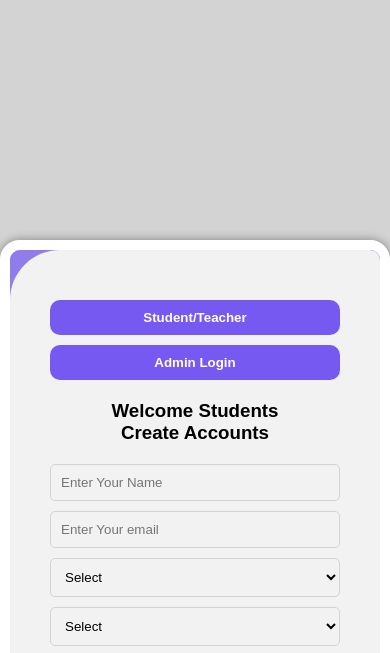
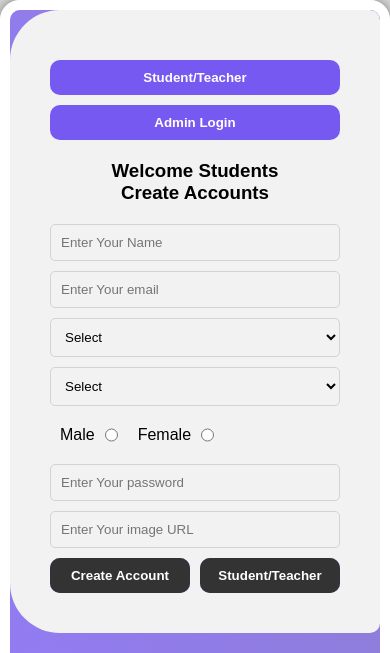
Before and after one commit to sheikhdeveloper6talha/schoolmanagementsystem-, a plain HTML site: page public/index.html in a window 390 px wide. Shown: the top 653 px of the page. Drawn offline with Linux system fonts and the light colour scheme.

Commit message:
Update index.css change responsive

```diff
--- a/public/index.css
+++ b/public/index.css
@@ -75,7 +75,6 @@ min-height: 200px;
         display: flex;
         width: 100%;
         overflow-y: auto;
-        margin-top: 30em;
     }
     .mainContainer .container{
         width: 100%;
```
